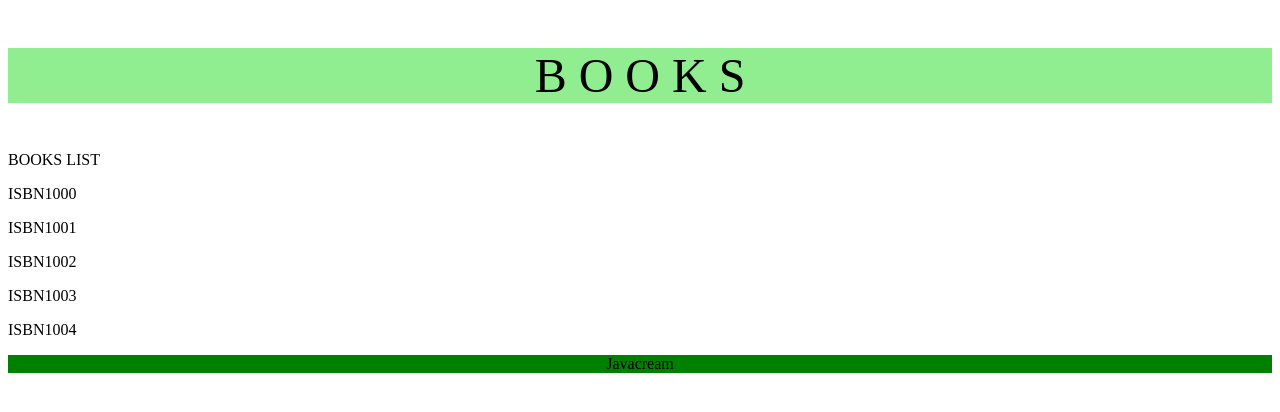
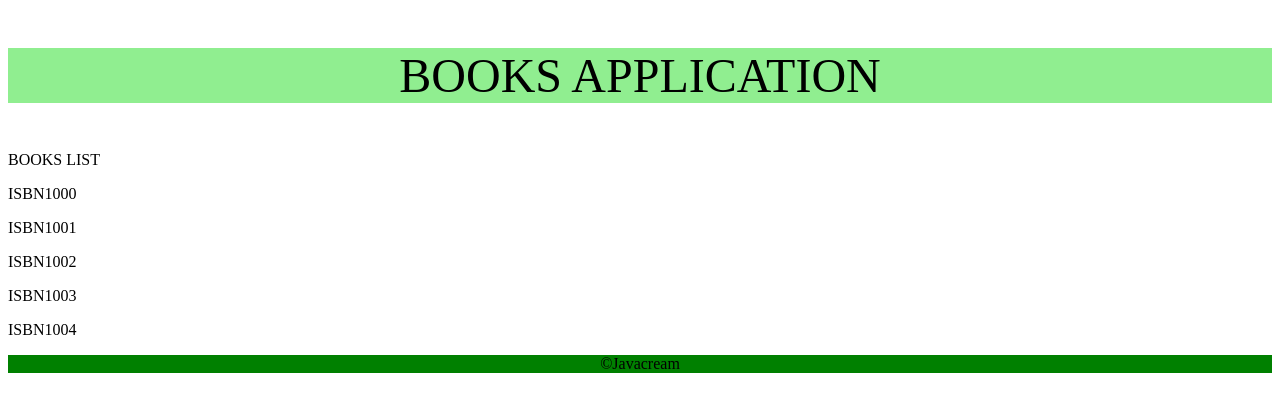
Before and after one commit to Javacream/org.javacream.training.react, a React (Create React App) app in the folder training/: page / in a window 1280 px wide. Shown: the top 412 px of the page. Built offline with nearby package versions, Linux system fonts and the light colour scheme.

Commit message:
introduce config object in ApplicationContext

```diff
--- a/training/src/books/ApplicationContext.js
+++ b/training/src/books/ApplicationContext.js
@@ -2,6 +2,7 @@ import Book from "./model/Book";
 import BooksRepository from "./model/BooksRepository";
 
 const booksRepository = new BooksRepository()
+const config = {appTitle: "BOOKS APPLICATION", company: "©Javacream"}
 
 for (let i = 1000; i < 1005; i++){
     const isbn = "ISBN" + i
@@ -11,4 +12,4 @@ for (let i = 1000; i < 1005; i++){
     booksRepository.books.set(isbn, new Book(isbn, title, price, available))
 
 }
-export {booksRepository}
+export {booksRepository, config}
--- a/training/src/books/components/Footer.js
+++ b/training/src/books/components/Footer.js
@@ -1,8 +1,8 @@
 import styles from './Footer.module.css'
+import { config } from '../ApplicationContext'
 
 export default function Footer(){
-    const footerText = "Javacream"
     return (
-        <><p className = {styles.style}>{footerText}</p></>
+        <><p className = {styles.style}>{config.company}</p></>
     )
 }
--- a/training/src/books/components/Header.js
+++ b/training/src/books/components/Header.js
@@ -1,8 +1,8 @@
 import styles from './Header.module.css'
+import {config } from '../ApplicationContext'
+export default function Header(){
 
-export default function Header(){
-    const appTitle = "B O O K S"
     return (
-        <><p className = {styles.style}>{appTitle}</p></>
+        <><p className = {styles.style}>{config.appTitle}</p></>
     )
 }
```
